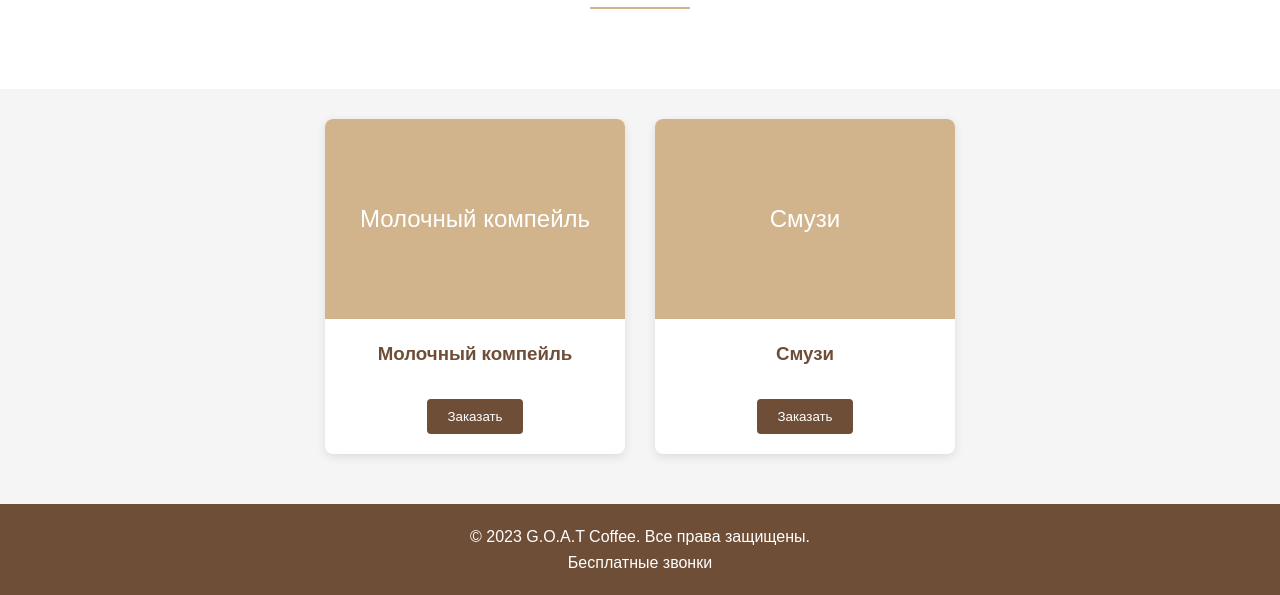
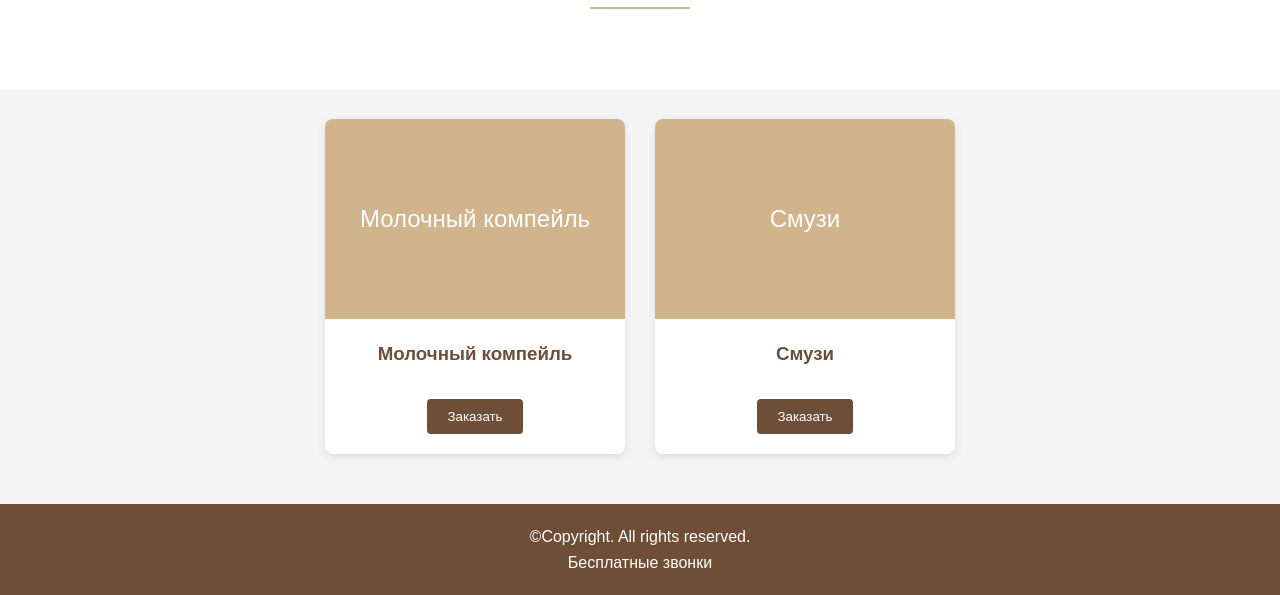
Before and after one commit to iliyqqq/UCH, a plain HTML site: page index.html in a window 1280 px wide. Shown: the part 209-804 px from the top of the page. Drawn offline with Linux system fonts and the light colour scheme.

Commit message:
Update index.html

```diff
--- a/index.html
+++ b/index.html
@@ -227,7 +227,7 @@
     <!-- Подвал -->
     <footer>
         <div class="container">
-            <p>© 2023 G.O.A.T Coffee. Все права защищены.</p>
+            <p>©Copyright. All rights reserved.</p>
             <p>Бесплатные звонки</p>
         </div>
     </footer>
```
